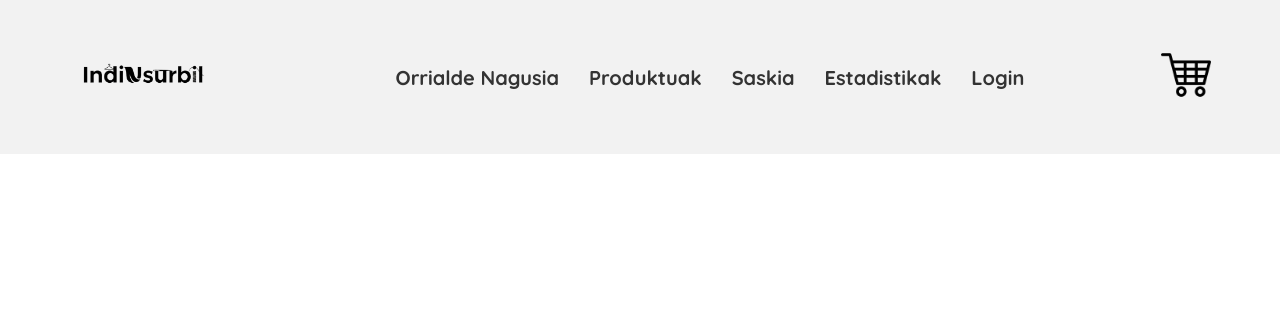
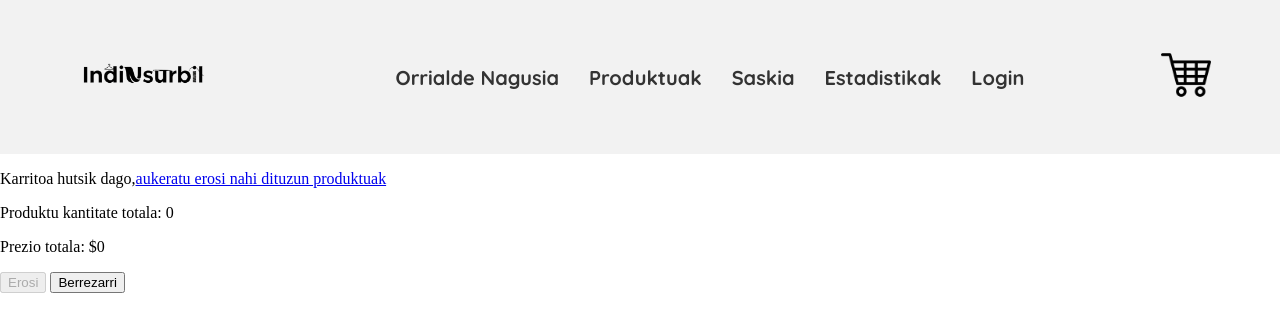
Before and after one commit to ikpgarrastazu25-creator/Erronka-4-MUPI, a plain HTML site: page WEB_ORRIA/saskia.html in a window 1280 px wide. Drawn offline with Linux system fonts and the light colour scheme.

Commit message:
html erosketa egitura eginda

```diff
--- a/WEB_ORRIA/saskia.html
+++ b/WEB_ORRIA/saskia.html
@@ -39,8 +39,18 @@
 
     </header>
     <main>
-
-
+        <section id="produktuak">
+        </section>
+        <p id="karritoa_hutsik">Karritoa hutsik dago,<a href="./index.html">aukeratu erosi nahi dituzun produktuak</a>
+        </p>
+        <section id="cart-container">
+        </section>
+        <section id="totala">
+            <p>Produktu kantitate totala: <span id="kantitatea">0</span></p>
+            <p>Prezio totala: $<span id="prezioa">0</span></p>
+            <button disabled>Erosi</button>
+            <button id="berrezarri">Berrezarri</button>
+        </section>
     </main>
     <footer>
 
```
